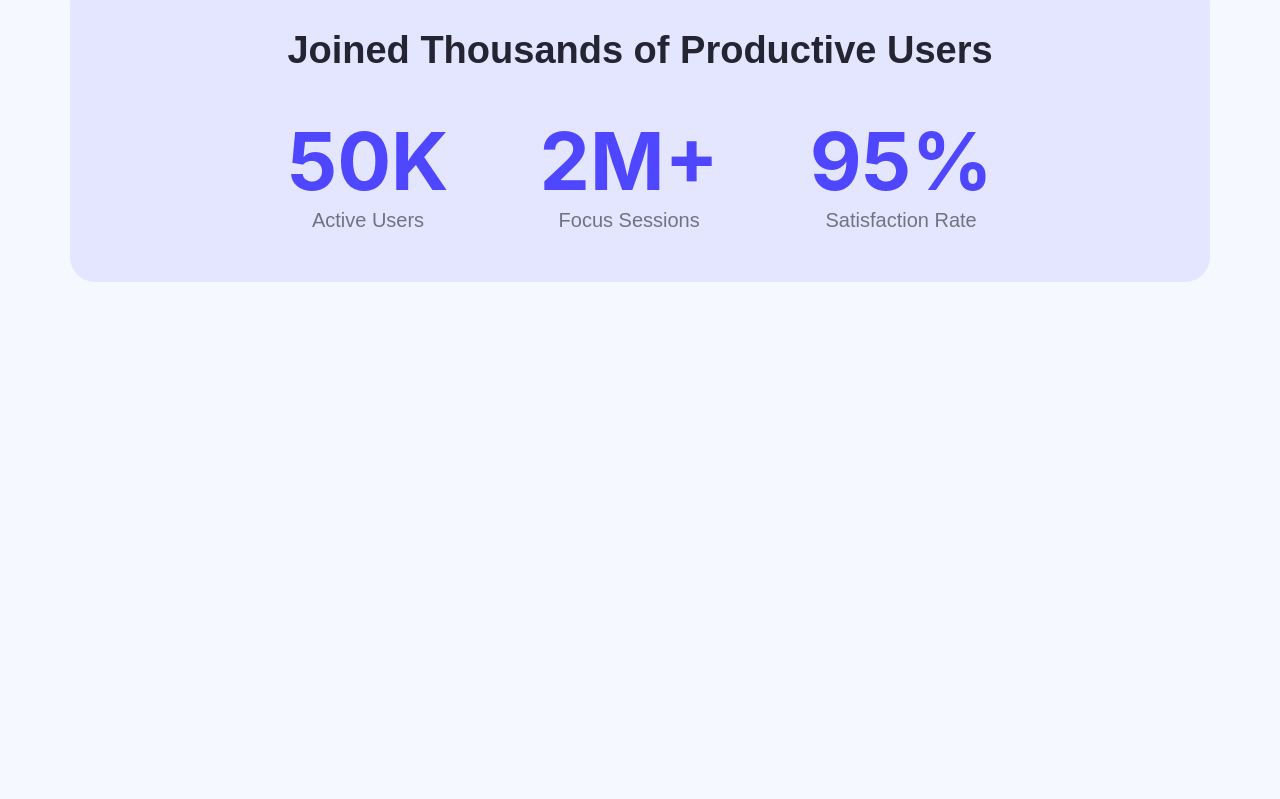
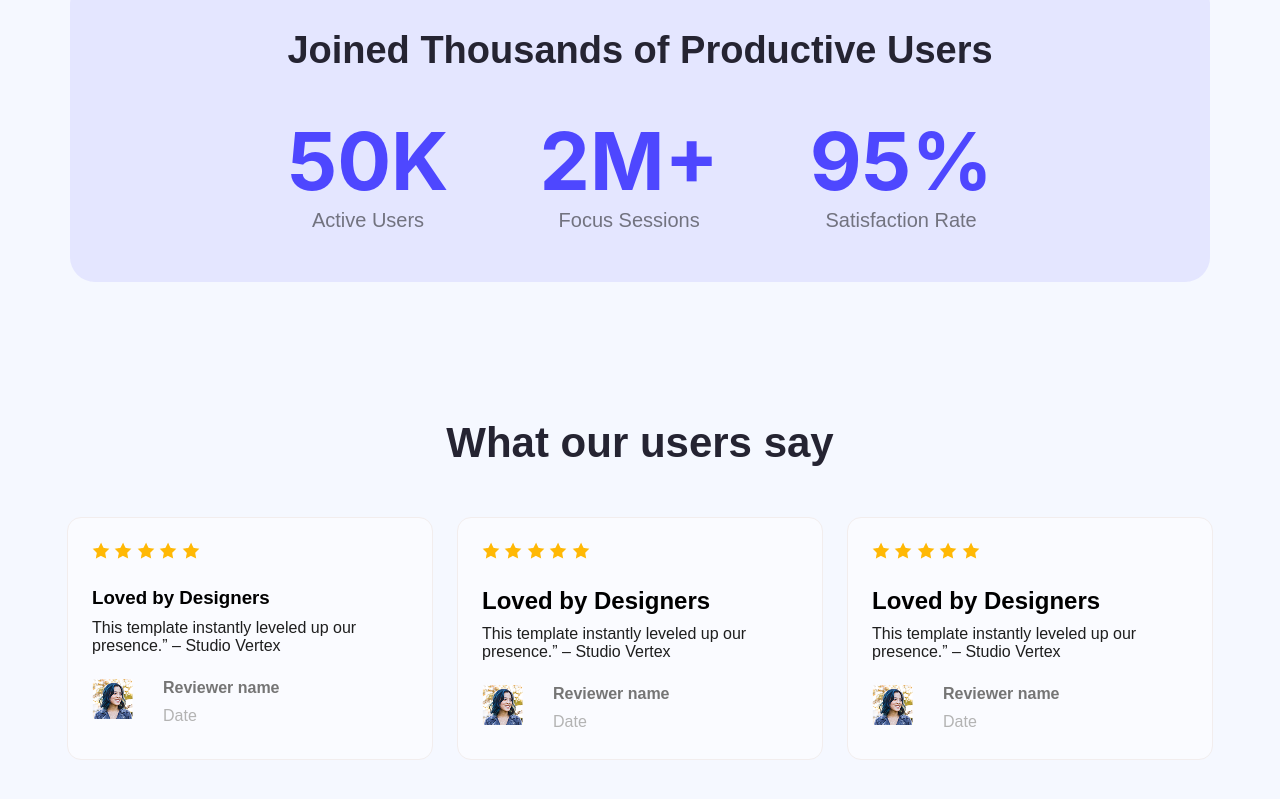
Before and after one commit to Aklima773/webflow_agency, a plain HTML site: page index.html in a window 1280 px wide. Shown: the part 1283-2082 px from the top of the page. Before the commit the page ends 1702 px from the top, so only its background shows below. Drawn offline with Linux system fonts and the light colour scheme.

Commit message:
What our User Says added

```diff
--- a/index.html
+++ b/index.html
@@ -82,6 +82,102 @@
             </div>
          </div>
          <!-- End Productive Users Section -->
+
+
+         <!-- Start  Users Says Section -->
+
+         <div class="users-section">
+
+            <div class="users-body">
+
+                <div class="users-content">
+                <h1>What our users say</h1>
+
+                <div class="users-comment">
+
+                    <div class="comment">
+
+                        <div class="staricon">
+                            <img src="./Assets/icon-star.png" alt="">
+                            <img src="./Assets/icon-star.png" alt="">
+                            <img src="./Assets/icon-star.png" alt="">
+                            <img src="./Assets/icon-star.png" alt="">
+                            <img src="./Assets/icon-star.png" alt="">
+                        </div>
+
+                        <h3>Loved by Designers</h3>
+                        <p>This template instantly leveled up our<br> presence.” – Studio Vertex</p>
+
+                        <div class="review">
+                            <div class="left">
+                                <img src="./Assets/avatar.png" alt="">
+                            </div>
+
+                             <div class="right">
+                                <h4>Reviewer name</h4>
+                                <p>Date</p>
+                             </div>
+
+                        </div>
+                    </div>
+
+ <div class="comment">
+
+                        <div class="staricon">
+                            <img src="./Assets/icon-star.png" alt="">
+                            <img src="./Assets/icon-star.png" alt="">
+                            <img src="./Assets/icon-star.png" alt="">
+                            <img src="./Assets/icon-star.png" alt="">
+                            <img src="./Assets/icon-star.png" alt="">
+                        </div>
+
+                        <h2>Loved by Designers</h2>
+                        <p>This template instantly leveled up our<br> presence.” – Studio Vertex</p>
+
+                        <div class="review">
+                            <div class="left">
+                                <img src="./Assets/avatar.png" alt="">
+                            </div>
+
+                             <div class="right">
+                                <h4>Reviewer name</h4>
+                                <p>Date</p>
+                             </div>
+
+                        </div>
+                    </div>
+
+                 <div class="comment">
+
+                        <div class="staricon">
+                            <img src="./Assets/icon-star.png" alt="">
+                            <img src="./Assets/icon-star.png" alt="">
+                            <img src="./Assets/icon-star.png" alt="">
+                            <img src="./Assets/icon-star.png" alt="">
+                            <img src="./Assets/icon-star.png" alt="">
+                        </div>
+
+                        <h2>Loved by Designers</h2>
+                        <p>This template instantly leveled up our<br> presence.” – Studio Vertex</p>
+
+                        <div class="review">
+                            <div class="left">
+                                <img src="./Assets/avatar.png" alt="">
+                            </div>
+
+                             <div class="right">
+                                <h4>Reviewer name</h4>
+                                <p>Date</p>
+                             </div>
+
+                        </div>
+                    </div>
+
+                </div>
+                </div>
+            </div>
+         </div>
+         <!-- End Productive Users Section -->
     </main>
 
     <footer>
--- a/style/style.css
+++ b/style/style.css
@@ -164,3 +164,78 @@ body{
     font-weight: 400;
     color: rgba(0, 0, 0, 0.5);
 }
+
+.users-section{
+    width: 100%;
+    display: flex;
+    align-items: center;
+    justify-content: center;
+    margin-bottom: 137px;
+
+}
+
+.users-body{
+    display: flex;
+    align-items: center;
+    justify-content: center;
+    width: 100%;
+    max-width: 1140px;
+
+
+}
+.users-content h1{
+    text-align: center;
+    font-size: 42px;
+    color: #252432;
+    margin-bottom: 50px;
+}
+
+.users-comment{
+    display: flex;
+    justify-content: center;
+    align-items: center;
+
+    gap: 24px;
+    text-align: left;
+
+
+}
+
+.comment{
+    min-width: 366px;
+    height: 243px;
+    padding: 24px;
+    background-color: rgba(255, 255, 255, 0.5);
+    border-radius: 14px;
+    border: 1px solid #F2EDED;
+}
+
+.review{
+
+    display: flex;
+    justify-content: flex-start;
+    gap: 30px;
+
+}
+
+.staricon{
+    margin-bottom: 24px;
+}
+
+.comment p{
+    margin-top: 10px;
+    margin-bottom: 24px;
+    font-size: 16px;
+    color: #1E1E1E;
+}
+
+.review h4{
+ font-size: 16px;
+ color: #757575;
+ font-weight: 600;
+}
+
+.review p{
+    font-size: 16px;
+    color: #B3B3B3;
+}
```
